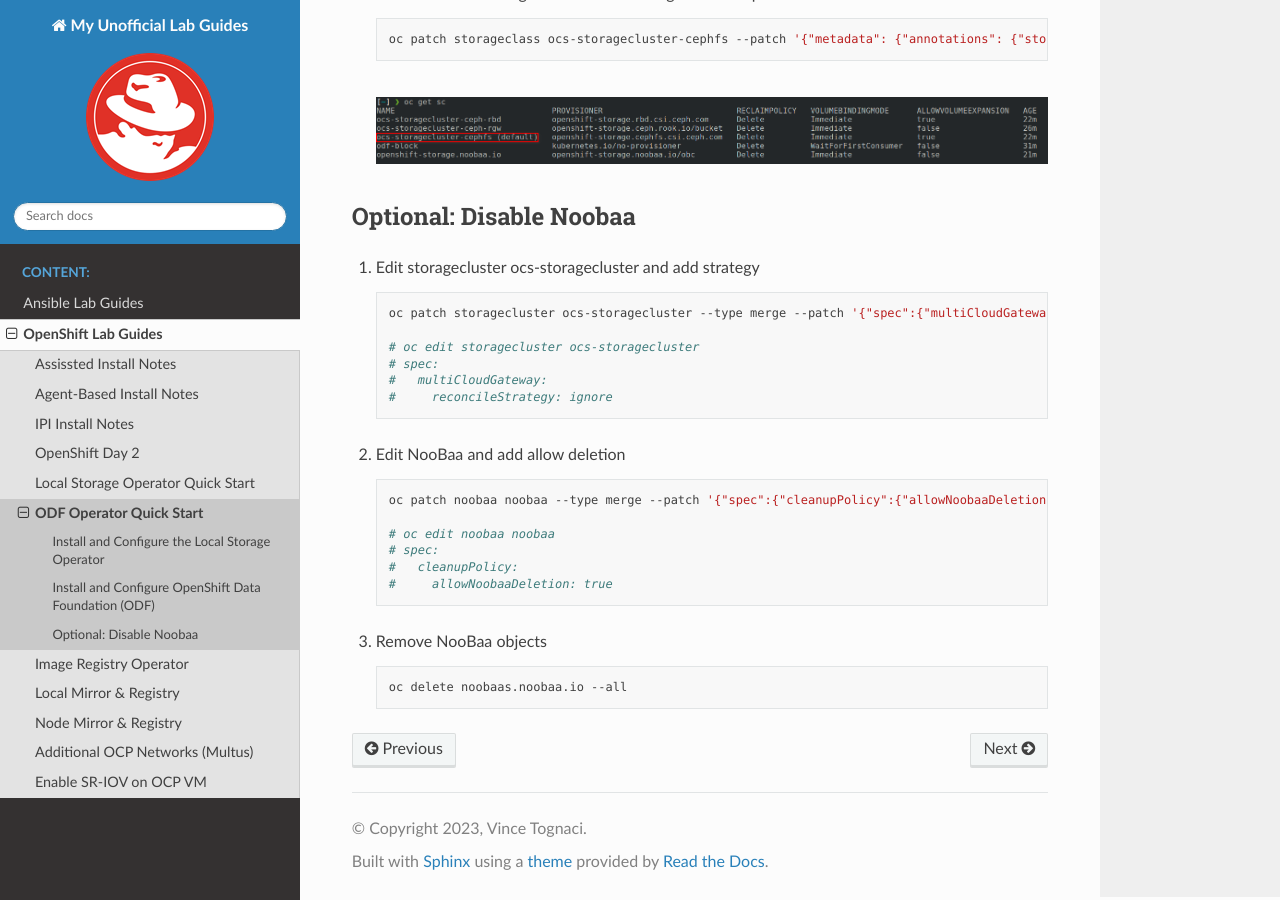
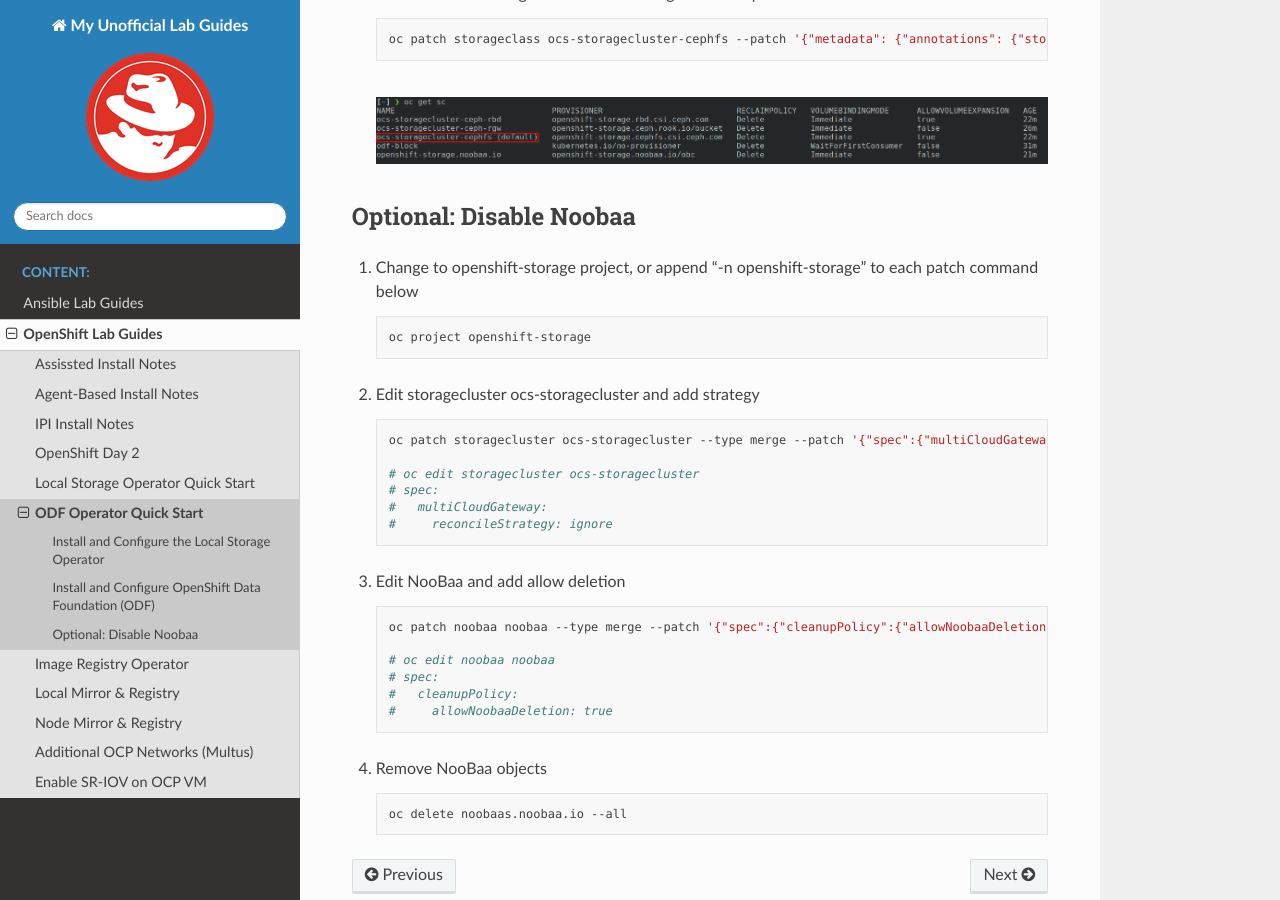
Before and after one commit to vtog/labGuides, a Sphinx documentation site: the page built from source/ocp/odf-quick-start.rst, in a window 1280 px wide and 900 px high, scrolled down 4167 px. Built offline with Sphinx 7.4.7 and the Read the Docs theme 2.0.0, drawn with Linux system fonts in a browser that asks for light colours; pages that are not in the unit, such as notebooks, are missing from menus.

Commit message:
change project to remove noobaa

```diff
--- a/source/ocp/odf-quick-start.rst
+++ b/source/ocp/odf-quick-start.rst
@@ -109,7 +109,14 @@
 Optional: Disable Noobaa
 ------------------------
 
-1. Edit storagecluster ocs-storagecluster and add strategy
+#. Change to openshift-storage project, or append "-n openshift-storage" to
+   each patch command below
+
+   .. code-block:: bash
+
+      oc project openshift-storage
+
+#. Edit storagecluster ocs-storagecluster and add strategy
 
    .. code-block:: bash
 
```
